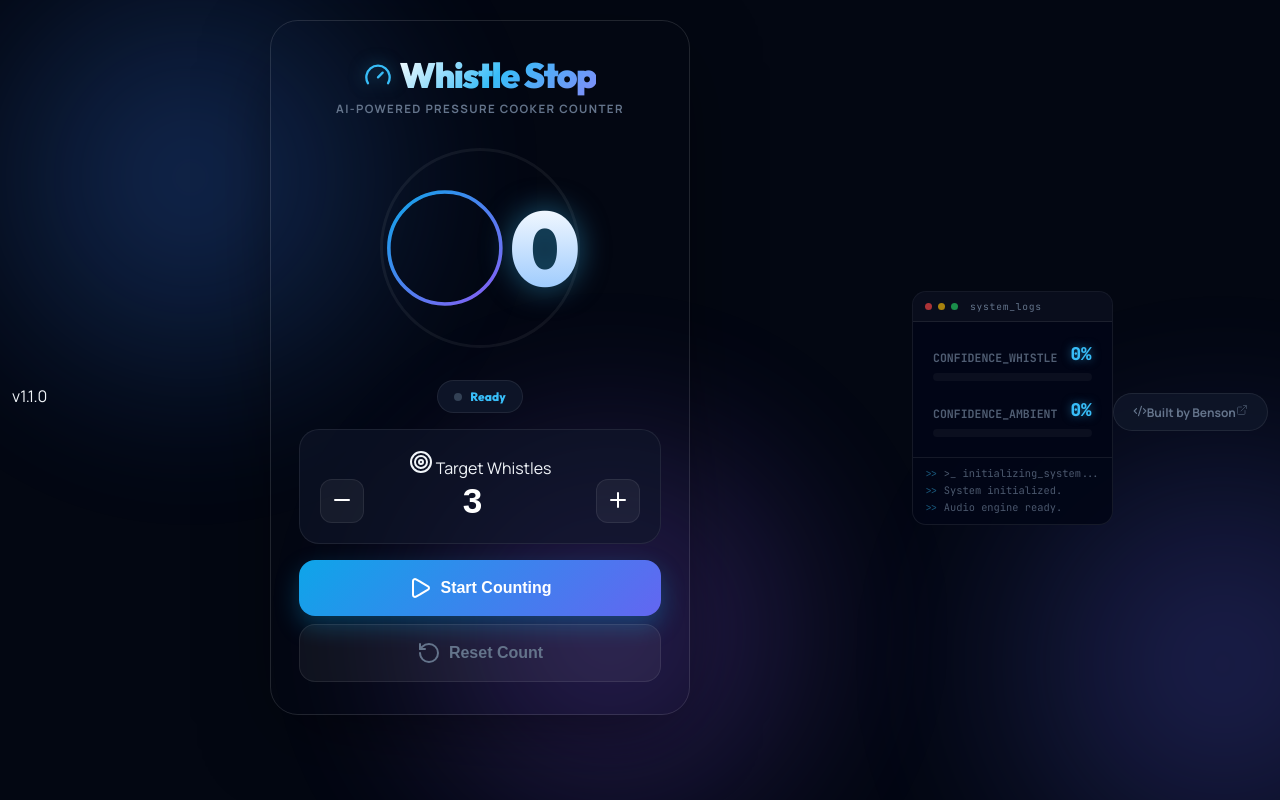
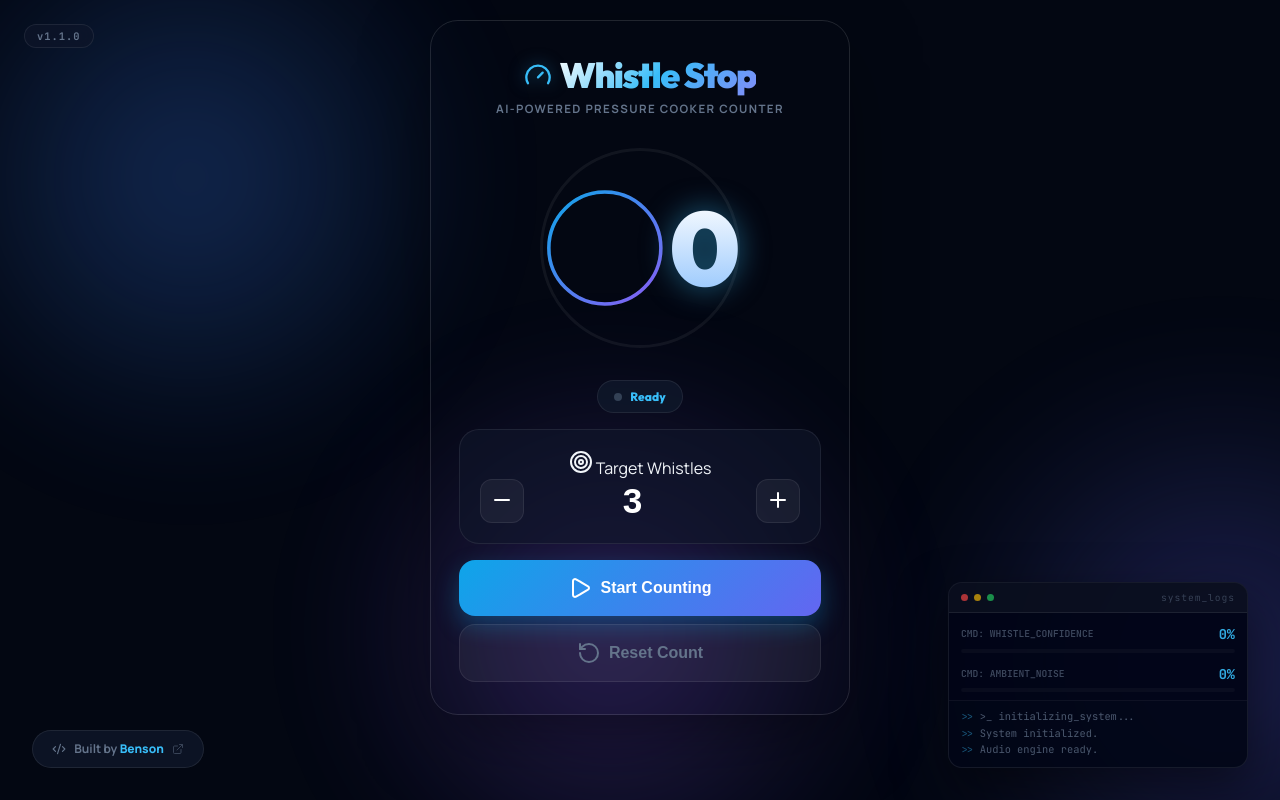
Before and after one commit to ben0753/Whistlestop, a plain HTML site: page index.html in a window 1280 px wide. Drawn offline with nearby package versions, Linux system fonts and the light colour scheme.

Commit message:
refactor: migrate diagnostic meters to terminal and polish UI

```diff
--- a/index.html
+++ b/index.html
@@ -131,16 +131,20 @@
 
             <!-- Terminal Logs -->
             <div class="terminal-container">
-                <div class="terminal-header">
-                    <span class="dot-t dot-red"></span>
-                    <span class="dot-t dot-yellow"></span>
-                    <span class="dot-t dot-green"></span>
+                <div class="terminal-header" id="terminal-header">
+                    <div class="terminal-dots">
+                        <span class="dot-t dot-red"></span>
+                        <span class="dot-t dot-yellow"></span>
+                        <span class="dot-t dot-green"></span>
+                    </div>
                     <span class="terminal-title">system_logs</span>
                 </div>
+
+                <!-- Probability meters moved inside terminal -->
                 <div class="prob-container" id="prob-container">
                     <div class="prob-row">
                         <div class="prob-label">
-                            <span class="prob-name">CONFIDENCE_WHISTLE</span>
+                            <span class="prob-name">CMD: WHISTLE_CONFIDENCE</span>
                             <span class="prob-pct" id="prob-whistle-pct">0%</span>
                         </div>
                         <div class="prob-track">
@@ -149,7 +153,7 @@
                     </div>
                     <div class="prob-row">
                         <div class="prob-label">
-                            <span class="prob-name">CONFIDENCE_AMBIENT</span>
+                            <span class="prob-name">CMD: AMBIENT_NOISE</span>
                             <span class="prob-pct" id="prob-noise-pct">0%</span>
                         </div>
                         <div class="prob-track">
@@ -157,6 +161,7 @@
                         </div>
                     </div>
                 </div>
+
                 <div class="terminal-body" id="terminal-body">
                     <div class="log-line">>_ initializing_system...</div>
                 </div>
--- a/script.css
+++ b/script.css
@@ -102,6 +102,30 @@ body {
   33% { transform: translate3d(8vw, 4vh, 0) scale(1.08); }
   66% { transform: translate3d(-4vw, 10vh, 0) scale(0.95); }
   100% { transform: translate3d(3vw, -5vh, 0) scale(1.03); }
+}
+
+/* ===== VERSION TAG ===== */
+.version-tag {
+  position: fixed;
+  top: 1.5rem;
+  left: 1.5rem;
+  background: rgba(15, 23, 42, 0.6);
+  backdrop-filter: blur(8px);
+  border: 1px solid var(--panel-border);
+  padding: 0.25rem 0.75rem;
+  border-radius: 100px;
+  font-family: 'JetBrains Mono', monospace;
+  font-size: 0.65rem;
+  font-weight: 700;
+  color: var(--text-muted);
+  letter-spacing: 0.1em;
+  z-index: 100;
+  transition: all 0.3s ease;
+}
+
+.version-tag:hover {
+  color: var(--accent-color);
+  border-color: var(--accent-glow);
 }
 
 /* ===== CONTAINER ===== */
@@ -247,59 +271,64 @@ body {
 .btn-primary { background: var(--primary-gradient); color: white; box-shadow: 0 10px 25px rgba(14, 165, 233, 0.3); }
 .btn-secondary { background: rgba(255,255,255,0.05); color: var(--text-muted); border: 1px solid var(--panel-border); margin-top: 0.5rem; }
 
-/* ===== PROBABILITY METERS (SYSTEM LOG VIEW) ===== */
+/* ===== PROBABILITY METERS (TERMINAL INTEGRATED) ===== */
 .prob-container {
-  padding: 1.25rem;
-  background: rgba(2, 6, 23, 0.4);
-  border-bottom: 1px solid var(--panel-border);
+  padding: 0.75rem 0.75rem 0.5rem 0.75rem;
+  background: rgba(2, 6, 23, 0.3);
+  border-bottom: 1px solid rgba(255, 255, 255, 0.05);
   display: flex;
   flex-direction: column;
-  gap: 1.1rem;
+  gap: 0.75rem;
+}
+
+.prob-row {
+  display: flex;
+  flex-direction: column;
 }
 
 .prob-label {
   display: flex;
   justify-content: space-between;
-  align-items: flex-end;
-  margin-bottom: 0.5rem;
+  align-items: center;
+  margin-bottom: 0.35rem;
 }
 
 .prob-name {
   font-family: 'JetBrains Mono', monospace;
-  font-size: 0.72rem;
-  font-weight: 700;
+  font-size: 0.6rem;
+  font-weight: 600;
   color: var(--text-muted);
-  opacity: 0.8;
+  opacity: 0.6;
 }
 
 .prob-pct {
   font-family: 'JetBrains Mono', monospace;
-  font-size: 1.1rem; /* Larger as requested */
-  font-weight: 800;
+  font-size: 0.85rem;
+  font-weight: 700;
   color: var(--accent-color);
-  text-shadow: 0 0 10px var(--accent-glow);
+  opacity: 0.9;
 }
 
 .prob-track {
   width: 100%;
-  height: 8px; /* Slightly thicker */
-  background: rgba(255, 255, 255, 0.04);
-  border-radius: 4px;
+  height: 4px;
+  background: rgba(255, 255, 255, 0.03);
+  border-radius: 100px;
   overflow: hidden;
 }
 
 .prob-fill {
   height: 100%;
   width: 0%;
-  background: var(--primary-gradient);
-  transition: width 0.1s linear;
-  box-shadow: 0 0 12px var(--accent-glow);
+  background: var(--accent-color);
+  transition: width 0.15s ease-out;
+  box-shadow: 0 0 8px var(--accent-glow);
 }
 
 .prob-fill.noise {
-  background: #475569;
+  background: #334155;
   box-shadow: none;
-  opacity: 0.5;
+  opacity: 0.4;
 }
 
 /* ===== TERMINAL LOGS ===== */
@@ -321,6 +350,11 @@ body {
   border-bottom: 1px solid var(--panel-border);
 }
 
+.terminal-dots {
+  display: flex;
+  gap: 6px;
+}
+
 .dot-t {
   width: 7px;
   height: 7px;
@@ -335,9 +369,10 @@ body {
   font-family: 'JetBrains Mono', monospace;
   font-size: 0.6rem;
   color: var(--text-muted);
-  margin-left: 6px;
+  margin-left: auto;
   text-transform: lowercase;
-  letter-spacing: 0.08em;
+  letter-spacing: 0.1em;
+  opacity: 0.5;
 }
 
 .terminal-body {
@@ -522,15 +557,49 @@ body {
 .footer { padding-top: 2rem; }
 .dev-tag {
   display: inline-flex;
+  align-items: center;
+  gap: 0.5rem;
   padding: 0.6rem 1.2rem;
   background: rgba(15,23,42,0.8);
+  backdrop-filter: blur(10px);
   border-radius: 100px;
   border: 1px solid var(--panel-border);
   color: var(--text-muted);
   font-size: 0.75rem;
   font-weight: 700;
   text-decoration: none;
-  animation: float 5s ease-in-out infinite;
+  transition: all 0.3s cubic-bezier(0.4, 0, 0.2, 1);
+}
+
+.dev-tag:hover {
+  color: var(--text-main);
+  border-color: var(--accent-glow);
+  transform: translateY(-2px);
+  box-shadow: 0 5px 15px rgba(0, 0, 0, 0.3);
+}
+
+.tag-highlight {
+  color: var(--accent-color);
+  font-weight: 800;
+}
+
+/* ===== DESKTOP FLOATING ELEMENTS ===== */
+.desktop-hover {
+  position: fixed !important;
+  margin: 0 !important;
+  z-index: 50;
+}
+
+.terminal-hover {
+  bottom: 2rem;
+  right: 2rem;
+  width: 300px;
+  box-shadow: 0 20px 50px rgba(0, 0, 0, 0.5);
+}
+
+.footer-hover {
+  bottom: 2rem;
+  left: 2rem;
 }
 
 /* ===== OVERLAY ===== */
```
